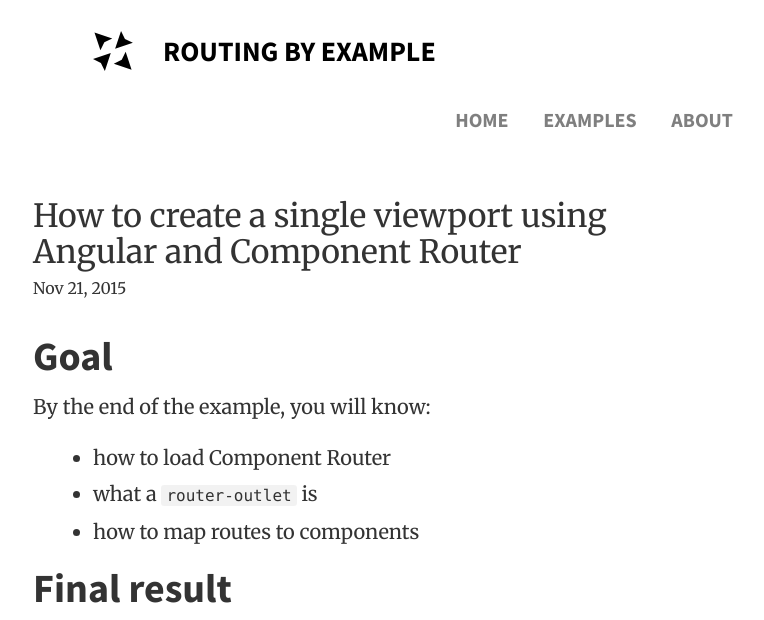
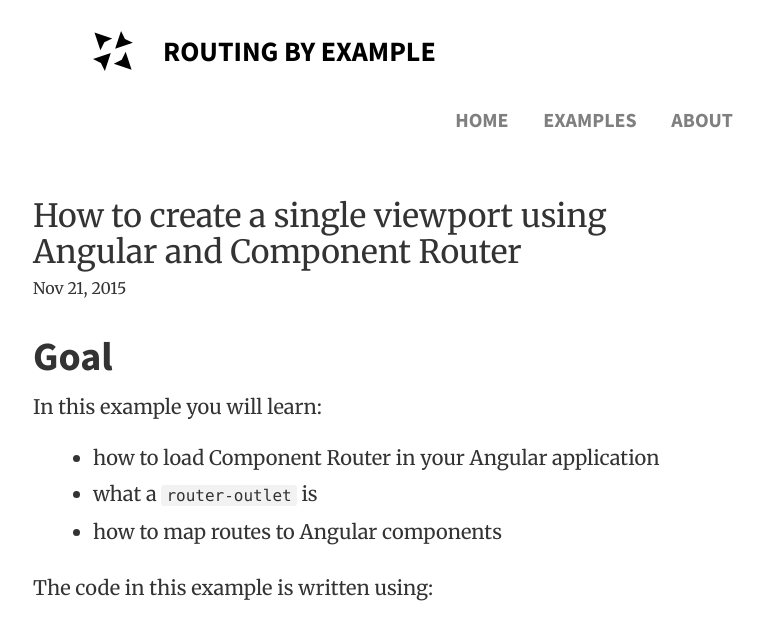
Before and after one commit to routingbyexample/routingbyexample.github.io, a Jekyll site: the page built from _posts/2015-11-21-angular2-component-router-single-viewport.md, in a window 1280 px wide and 1400 px high, cut to the strip 0-620 px from the top of the window. Shown: the whole strip, without its empty margins (257-1021 px from the left). Built offline with Jekyll 4.4.1, drawn with Linux system fonts in a browser that asks for light colours; some of the changed text lies outside the part shown.

Commit message:
feat(_posts): add goal section to example #1

```diff
--- a/_posts/2015-11-21-angular2-component-router-single-viewport.md
+++ b/_posts/2015-11-21-angular2-component-router-single-viewport.md
@@ -8,11 +8,49 @@
 
 # Goal
 
-By the end of the example, you will know:
+In this example you will learn:
 
-- how to load Component Router
+- how to load Component Router in your Angular application
 - what a `router-outlet` is
-- how to map routes to components
+- how to map routes to Angular components
+
+The code in this example is written using:
+
+- Angular v2.0.0-alpha.46
+- Component Router v2.0.0-alpha.46
+
+# Let's get started
+
+## Loading Component Router
+
+First we load the Component Router library in the `head` section of our application:
+
+{% highlight javascript %}
+<script src="https://code.angularjs.org/2.0.0-alpha.46/router.dev.js"></script>
+{% endhighlight %}
+
+and then we tell Angular to add the router to its dependency injection system:
+
+{% highlight javascript %}
+// Import Angular dependencies
+import {bootstrap, provide} from 'angular2/angular2';
+
+// Import Component Router dependencies
+import {
+  ROUTER_PROVIDERS,
+  LocationStrategy,
+  HashLocationStrategy
+} from 'angular2/router';
+
+// Import application component
+import {App} from './app/app.component';
+
+// Bootstrap the application
+bootstrap(App, [
+  ROUTER_PROVIDERS,
+  provide(LocationStrategy, {useClass: HashLocationStrategy})
+]).catch(err => console.error(err));
+{% endhighlight %}
 
 # Final result
 
```
